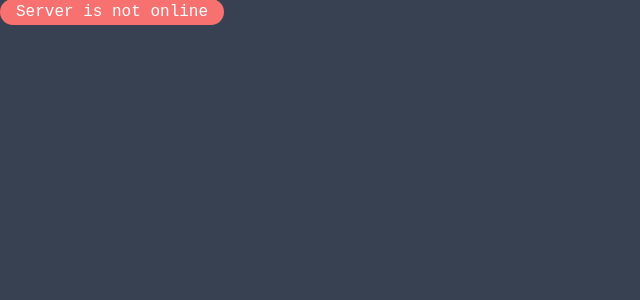
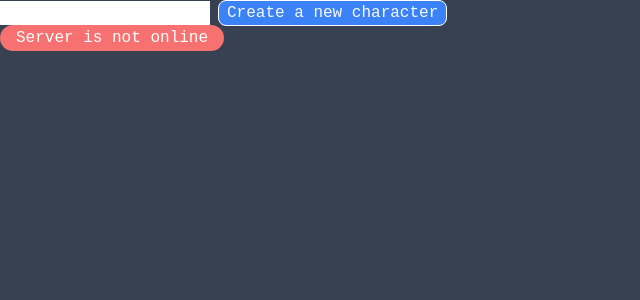
Before and after one commit to ahansrisuk/spacetraders-dashboard, a React (Create React App) app: page / in a window 1280 px wide. Shown: the top 300 px of the page, without its empty margins (0-640 px from the left). Built offline with nearby package versions, Linux system fonts and the light colour scheme; no server answers.

Commit message:
CreateUser component

```diff
--- a/src/App.tsx
+++ b/src/App.tsx
@@ -1,6 +1,7 @@
 import { Component } from 'react';
 import ServerStatus from './components/ServerStatus';
 import User from './components/User';
+import CreateUser from './components/CreateUser';
 import axios from 'axios';
 
 interface AppProps {}
@@ -32,6 +33,7 @@ export class App extends Component<AppProps, AppState> {
   render() {
     return (
       <div className="App">
+        <CreateUser></CreateUser>
         <ServerStatus online={this.state.online} />
         <User />
       </div>
--- /dev/null
+++ b/src/components/CreateUser.tsx
@@ -0,0 +1,61 @@
+import { Component } from 'react';
+import axios from 'axios';
+
+interface CreateUserProps {}
+interface CreateUserState {
+  requestedUsername: string;
+  username: string;
+  token: string;
+}
+
+export class CreateUser extends Component<CreateUserProps, CreateUserState> {
+  constructor(props: CreateUserProps) {
+    super(props);
+    this.state = {
+      requestedUsername: '',
+      username: '',
+      token: '',
+    };
+
+    this.handleChange = this.handleChange.bind(this);
+  }
+
+  createUser() {
+    axios
+      .get(`https://api.spacetraders.io/users/${this.state.requestedUsername}`)
+      .then((response) => {
+        if (
+          response.data.status ===
+          'spacetraders is currently online and available to play'
+        ) {
+          this.setState({});
+        }
+      });
+  }
+
+  handleChange(event: any) {
+    this.setState({
+      requestedUsername: event.target.value,
+    });
+  }
+
+  render() {
+    return (
+      <div>
+        <input
+          className="mr-2 text-black"
+          onChange={this.handleChange}
+          value={this.state.requestedUsername}
+        />
+        <button
+          onClick={this.createUser}
+          className="bg-blue-500 border border-white px-2 rounded-lg"
+        >
+          Create a new character
+        </button>
+      </div>
+    );
+  }
+}
+
+export default CreateUser;
--- a/src/components/User.tsx
+++ b/src/components/User.tsx
@@ -24,7 +24,8 @@ export class User extends Component<{}, UserState> {
       .get(
         `https://api.spacetraders.io/users/${process.env.REACT_APP_USERNAME}?token=${process.env.REACT_APP_TOKEN}`
       )
-      .then((response) => this.setState(response.data.user));
+      .then((response) => this.setState(response.data.user))
+      .catch((error) => console.log(error));
   }
   render() {
     return (
```
Also changed, not shown: 1 other file (tests, documents, lock files or other folders).
